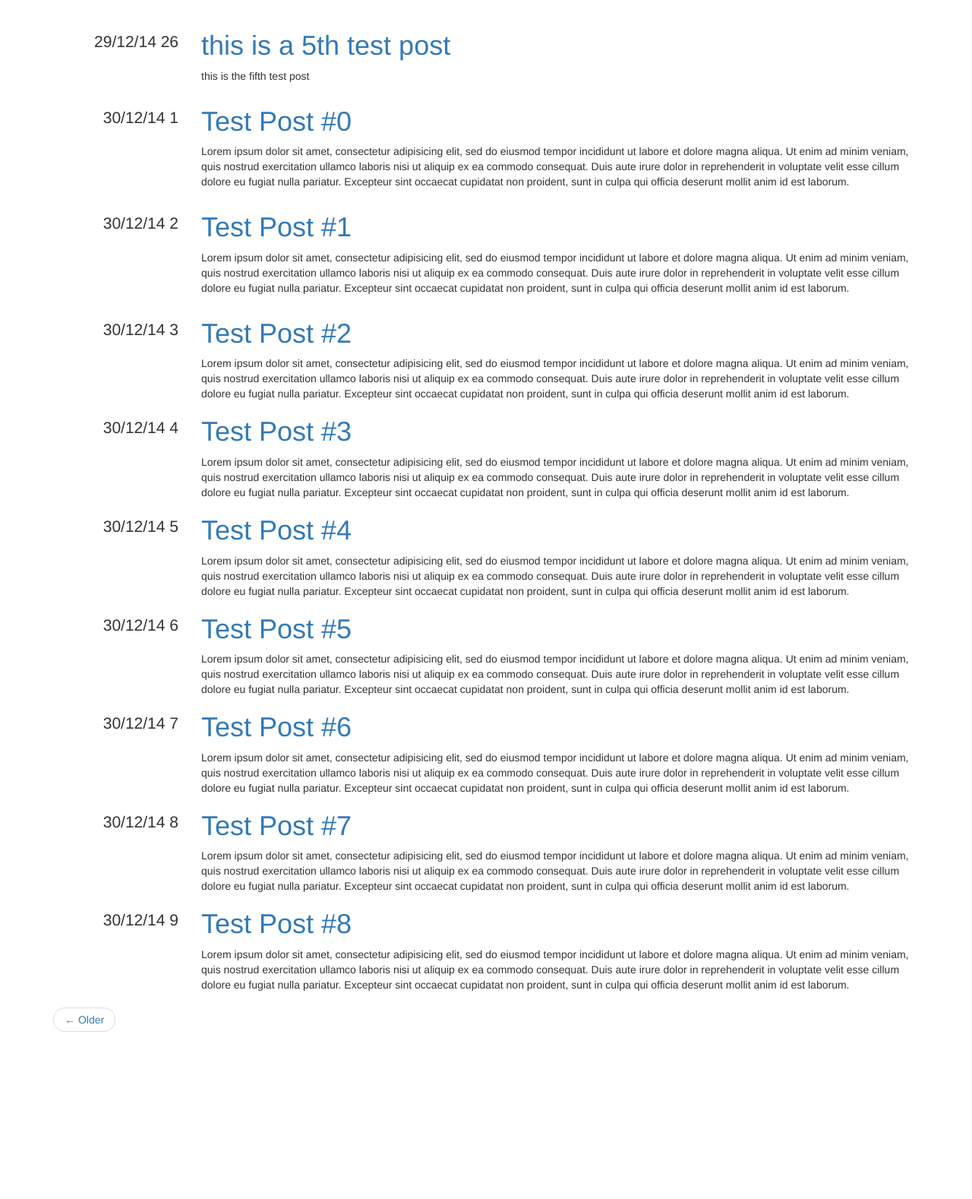
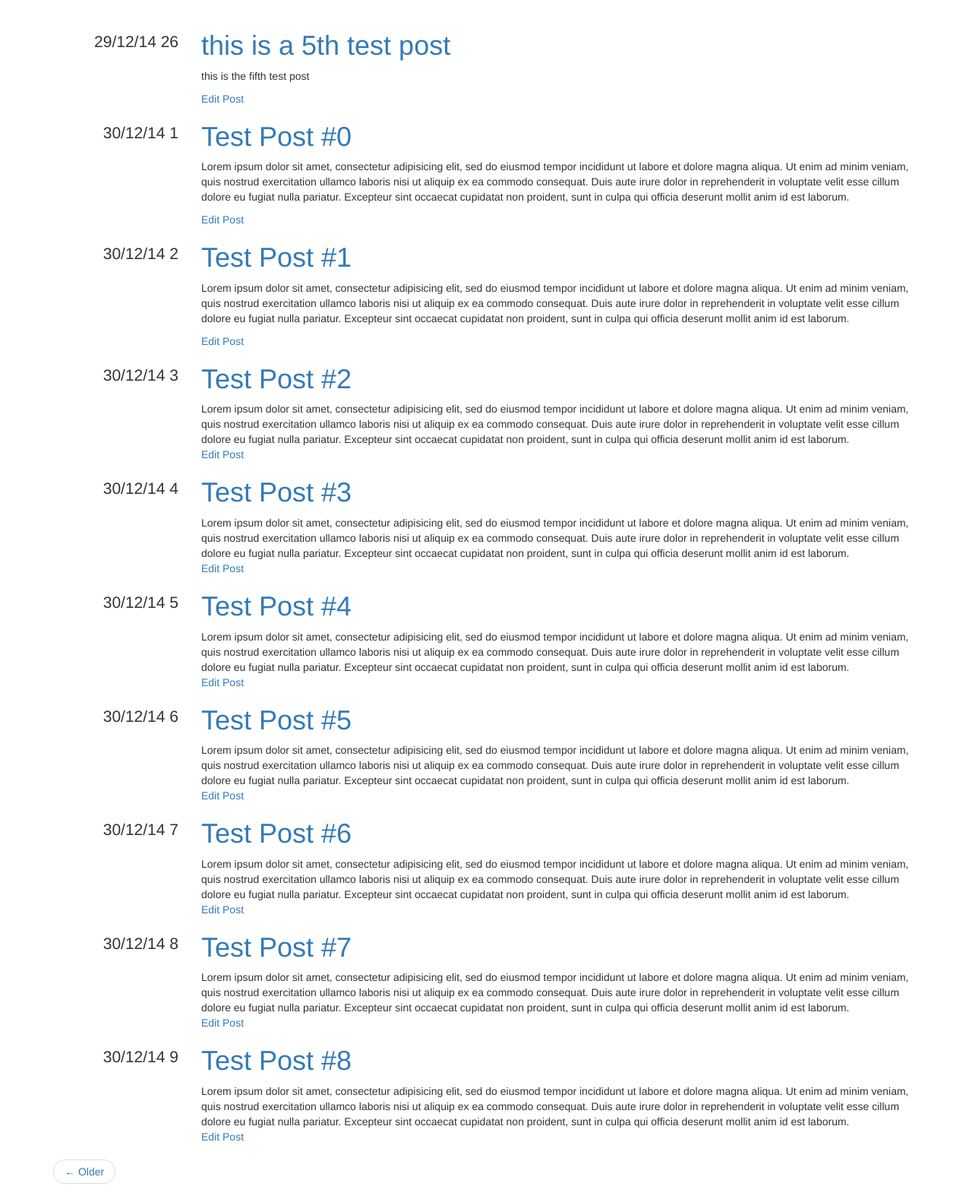
Before and after one commit to mnickey/Thinkful, a Flask app: page / in a window 1280 px wide. Shown: the part 51-1629 px from the top of the page at 76% size. Before the commit the page ends 1409 px from the top, so only its background shows below. Run offline with Flask 2, Linux system fonts and the light colour scheme; parts of the project's set-up code (start-up, migrations or seed data) failed here and were passed over; some libraries are stand-ins or nearby versions.

Commit message:
added editing to posts, need to change to markdown

```diff
--- a/blog/templates/macros.html
+++ b/blog/templates/macros.html
@@ -15,6 +15,9 @@
             <a href="/post/{{ post.id }}">{{ post.title }}</a>
         </h1>
         {{ post.content | safe }}
+        <div>
+            <a href="/post/{{ post.id }}/edit"> Edit Post</a>
+        </div>
     </div>
 </div>
 {% endmacro %}
--- a/blog/templates/view_post.html
+++ b/blog/templates/view_post.html
@@ -4,6 +4,7 @@
 
 {% for post in posts %}
 {{ macros.render_post(post) }}
+{{ post.content | safe }}
 {% endfor %}
 
 <ul>
--- a/blog/views.py
+++ b/blog/views.py
@@ -42,8 +42,7 @@ from flask import request, redirect, url_for
 def add_post_post():
     post = Post(
         title=request.form["title"],
-        content=mistune.markdown(request.form["content"])
-    )
+        content=mistune.markdown(request.form["content"]) )
     session.add(post)
     session.commit()
     return redirect(url_for("posts"))
@@ -54,3 +53,22 @@ def view_post(post_id):
     posts = posts.filter(Post.id == post_id)
     posts = posts.all()
     return render_template("posts.html", posts=posts)
+
+@app.route("/post/<int:post_id>/edit", methods=["GET"])
+def edit_post_get(post_id):
+    post = session.query(Post)
+    post = post.get(post_id)
+    return render_template("edit_post.html", post=post)
+
+@app.route("/post/<int:post_id>/edit", methods=["POST"])
+def edit_post_post(post_id):
+    post = session.query(Post)
+    post = post.get(post_id)
+    # if there's a title post the new title AND If there's a content post the new content
+    title=request.form["title"]
+    content=mistune.markdown(request.form["content"])
+    session.query(Post).filter(Post.id == post_id).update(
+         {"title":title, "content":content} )
+    session.commit()
+    # return render_template("edit_post.html", post=post)\
+    return redirect(url_for("posts"))
```
Also changed, not shown: blog/templates/edit_post.html (renamed from blog/templates/add_post.html, +4 -3 lines), blog-development.db.
